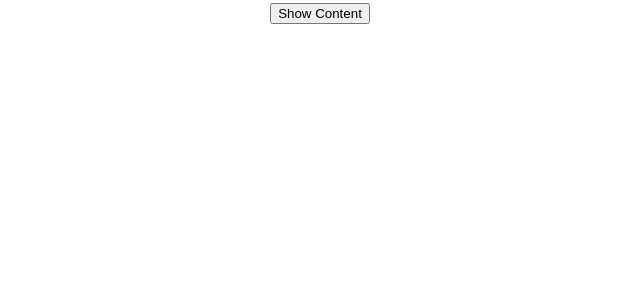
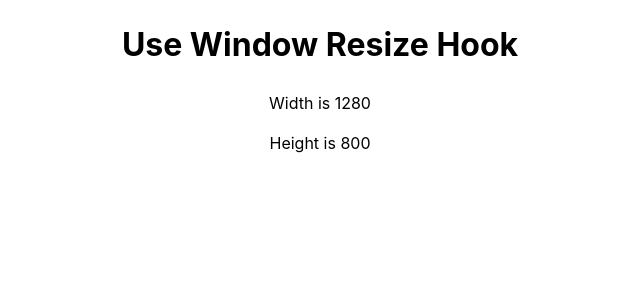
Before and after one commit to brimarq/simple-react-interview-projects, a React (Vite) app: page / in a window 1280 px wide. Shown: the top 300 px of the page, without its empty margins (320-960 px from the left). Built offline with nearby package versions, Linux system fonts and the light colour scheme.

Commit message:
create useWindowResize hook

```diff
--- a/src/App.jsx
+++ b/src/App.jsx
@@ -17,7 +17,8 @@ import "./App.css";
 // import FeatureFlagGlobalState from "./components/feature-flag/context";
 // import FeatureFlags from "./components/feature-flag";
 // import UseFetchHookTest from "./components/use-fetch/test";
-import UseOnClickOutsideTest from "./components/use-outside-click/test";
+// import UseOnClickOutsideTest from "./components/use-outside-click/test";
+import UseWindowResizeTest from "./components/use-window-resize/test";
 
 function App() {
   return (
@@ -62,7 +63,9 @@ function App() {
       {/* useFetch cutom hook */}
       {/* <UseFetchHookTest /> */}
       {/* useOutsideClick cutom hook */}
-      <UseOnClickOutsideTest />
+      {/* <UseOnClickOutsideTest /> */}
+      {/* useWindowResize cutom hook */}
+      <UseWindowResizeTest />
     </>
   );
 }
--- /dev/null
+++ b/src/components/use-window-resize/index.jsx
@@ -0,0 +1,24 @@
+import { useLayoutEffect, useState } from "react";
+
+export default function useWindowResize() {
+  const [windowSize, setWindowSize] = useState({ width: 0, height: 0 });
+
+  function handleResize() {
+    setWindowSize({
+      width: window.innerWidth,
+      height: window.innerHeight,
+    });
+  }
+
+  useLayoutEffect(() => {
+    handleResize();
+
+    window.addEventListener("resize", handleResize);
+
+    return () => {
+      window.removeEventListener("resize", handleResize);
+    };
+  }, []);
+
+  return windowSize;
+}
--- /dev/null
+++ b/src/components/use-window-resize/test.jsx
@@ -0,0 +1,15 @@
+import useWindowResize from ".";
+
+export default function UseWindowResizeTest() {
+  // const { width, height } = useWindowResize();
+  const windowSize = useWindowResize();
+  const { width, height } = windowSize;
+
+  return (
+    <div>
+      <h1>Use Window Resize Hook</h1>
+      <p>Width is {width}</p>
+      <p>Height is {height}</p>
+    </div>
+  );
+}
```
